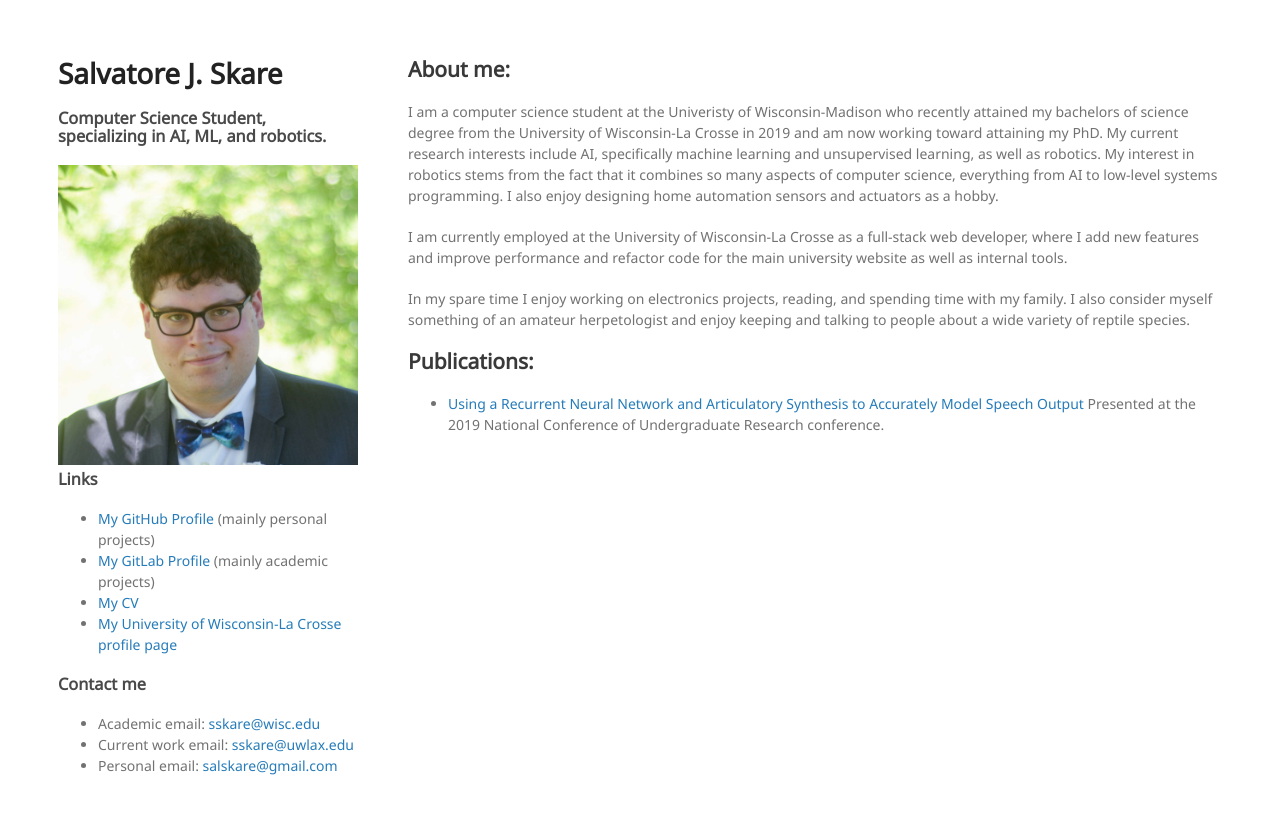
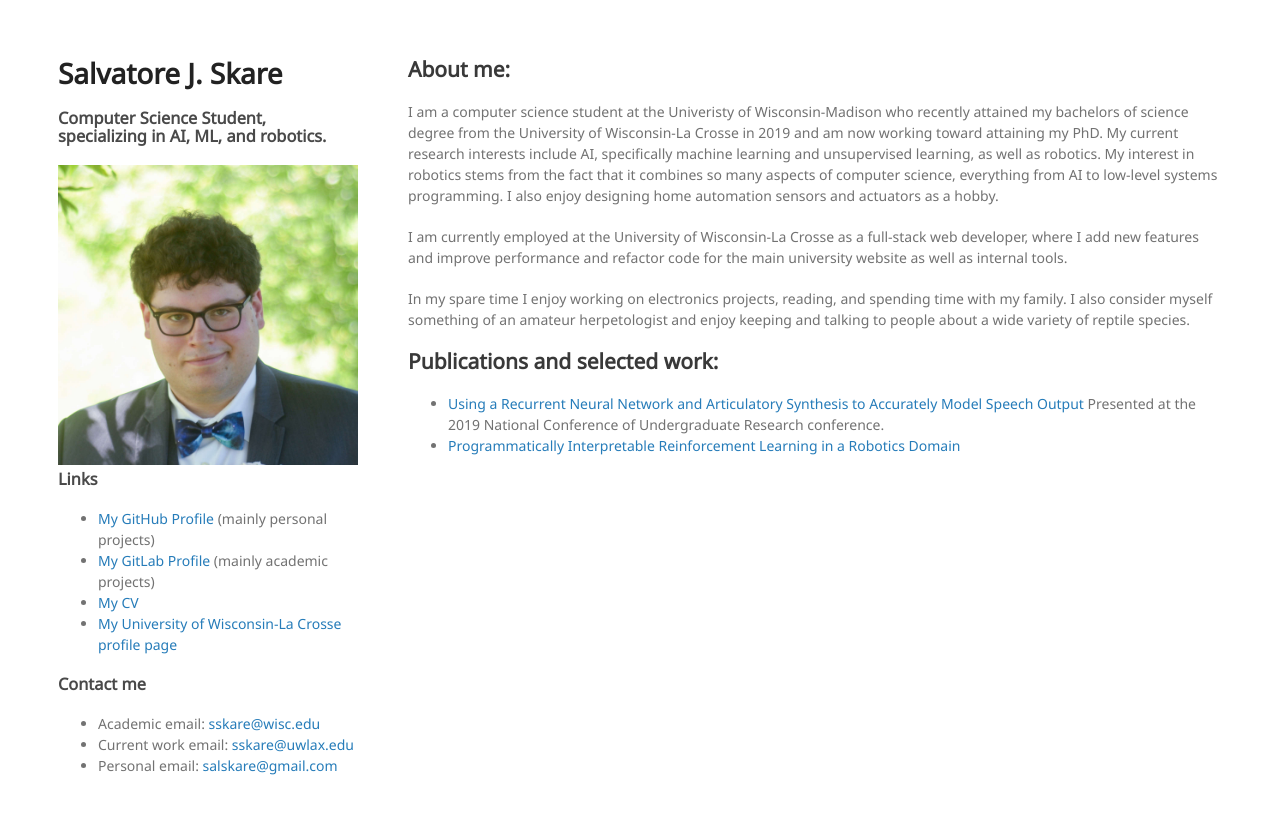
Before and after one commit to saljs/saljs.github.io, a Jekyll site: the page built from index.md, in a window 1280 px wide. Shown: the top 814 px of the page. Built offline with Jekyll 4.4.1, drawn with Linux system fonts in a browser that asks for light colours.

Commit message:
Added a new paper and updated CV

```diff
--- a/index.md
+++ b/index.md
@@ -23,5 +23,6 @@ time with my family. I also consider myself something of an amateur
 herpetologist and enjoy keeping and talking to people about a wide variety of
 reptile species.
 
-## Publications:
+## Publications and selected work:
 * [Using a Recurrent Neural Network and Articulatory Synthesis to Accurately Model Speech Output](http://www.ncurproceedings.org/ojs/index.php/NCUR2019/article/view/2895){:target="_blank" rel="noopener"} Presented at the 2019 National Conference of Undergraduate Research conference.
+* [Programmatically Interpretable Reinforcement Learning in a Robotics Domain](files/PIRL in a Robotics Domain.pdf)
```
Also changed, not shown: 2 other files.
